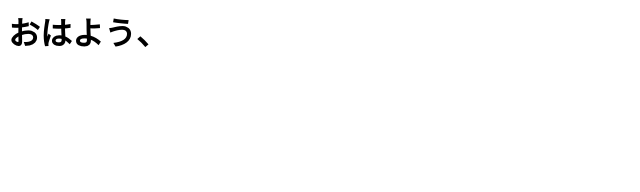
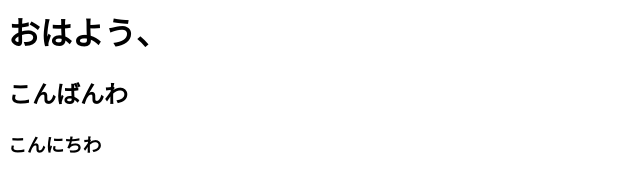
Before and after one commit to koutaro816/taro, a plain HTML site: page index.html in a window 1280 px wide. Shown: the whole page, without its empty margins (0-640 px from the left). Drawn offline with Linux system fonts and the light colour scheme.

Commit message:
追加しました

```diff
--- a/index.html
+++ b/index.html
@@ -1 +1,3 @@
 <h1>おはよう、</h1>
+<h2>こんばんわ</h2>
+<h3>こんにちわ</h3>
```
